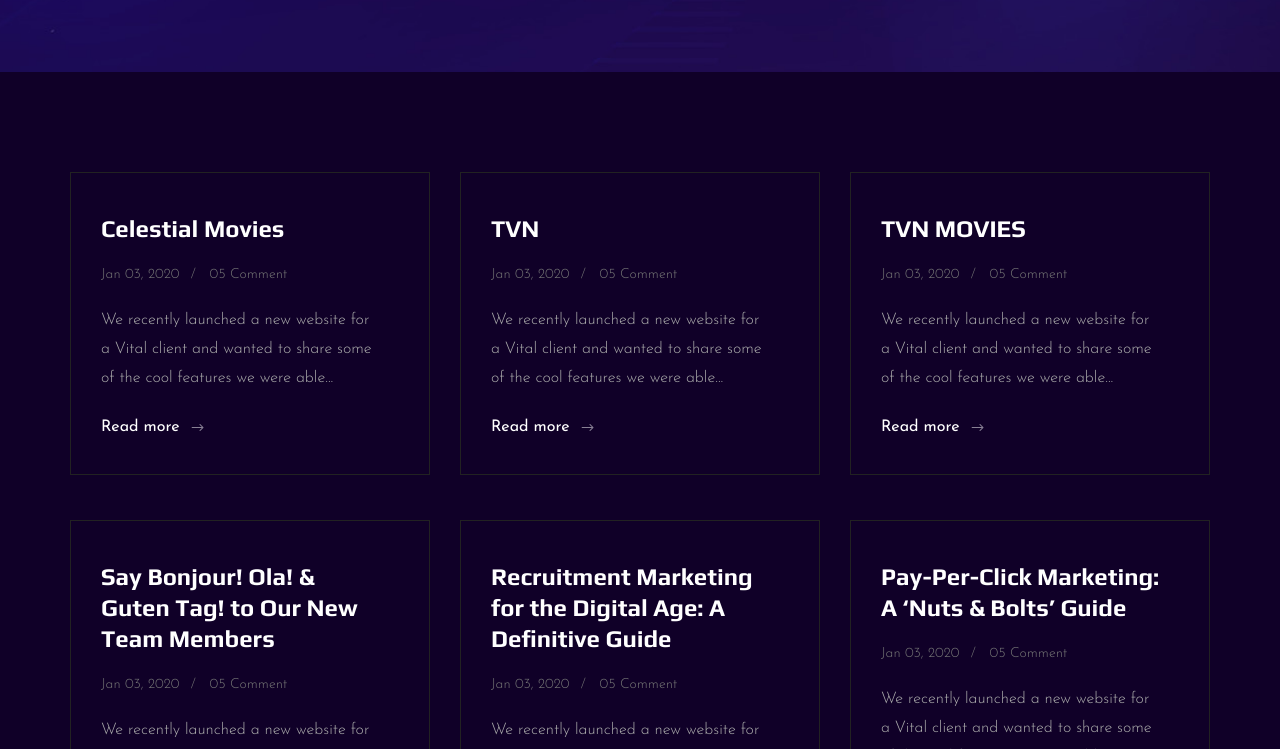
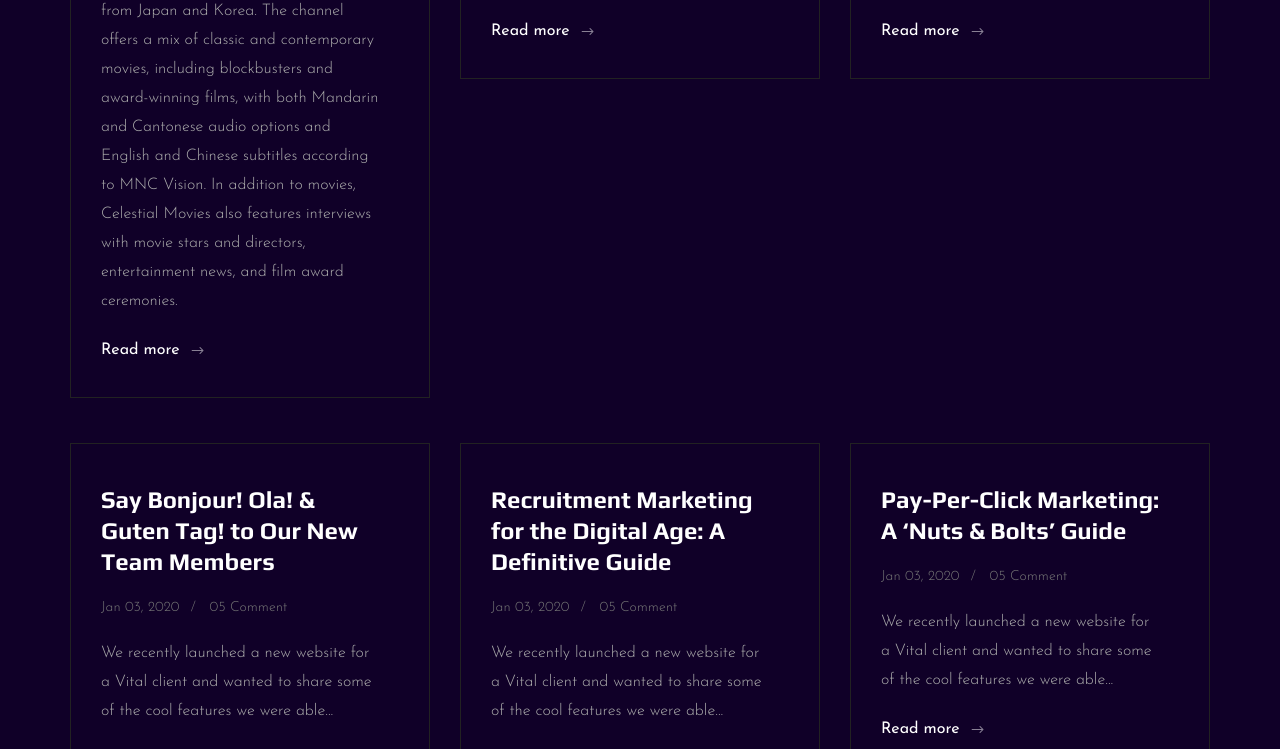
Before and after one commit to erakontendigital/erakontendigital.github.io, a plain HTML site: page blog-entertainment.html in a window 1280 px wide. Shown: the part 280-1029 px from the top of the page. Drawn offline with Linux system fonts and the light colour scheme.

Commit message:
Update blog-entertainment.html

```diff
--- a/blog-entertainment.html
+++ b/blog-entertainment.html
@@ -74,7 +74,7 @@
     <!-- Header End -->
 
     <!-- Breadcrumb Begin -->
-    <div class="breadcrumb-option spad set-bg" data-setbg="img/breadcrumb-bg.jpg">
+    <!--div class="breadcrumb-option spad set-bg" data-setbg="img/breadcrumb-bg.jpg">
         <div class="container">
             <div class="row">
                 <div class="col-lg-12 text-center">
@@ -84,11 +84,11 @@
                             <a href="#">Home</a>
                             <span>Blog</span>
                         </div-->
-                    </div>
+                    <!--/div>
                 </div>
             </div>
         </div>
-    </div>
+</div-->
     <!-- Breadcrumb End -->
 
     <!-- Blog Section Begin -->
@@ -98,37 +98,24 @@
                 <div class="col-lg-4 col-md-6 col-sm-6">
                     <div class="blog__item">
                         <h4>Celestial Movies</h4>
-                        <ul>
-                            <li>Jan 03, 2020</li>
-                            <li>05 Comment</li>
-                        </ul>
-                        <p>We recently launched a new website for a Vital client and wanted to share some of the cool
-                            features we were able...</p>
-                        <a href="#">Read more <span class="arrow_right"></span></a>
+                        <p>Celestial Movies is a 24-hour Asian movie channel, primarily focused on Chinese cinema, but also includes films from Japan and Korea. The channel offers a mix of classic and contemporary movies, including blockbusters and award-winning films, with both Mandarin and Cantonese audio options and English and Chinese subtitles according to MNC Vision. In addition to movies, Celestial Movies also features interviews with movie stars and directors, entertainment news, and film award ceremonies.</p>
+                        <a href="/blog-celestialmovies.html">Read more <span class="arrow_right"></span></a>
                     </div>
                 </div>
                 <div class="col-lg-4 col-md-6 col-sm-6">
                     <div class="blog__item">
                         <h4>TVN</h4>
-                        <ul>
-                            <li>Jan 03, 2020</li>
-                            <li>05 Comment</li>
-                        </ul>
                         <p>We recently launched a new website for a Vital client and wanted to share some of the cool
                             features we were able...</p>
-                        <a href="#">Read more <span class="arrow_right"></span></a>
+                        <a href="/blog-tvn.html">Read more <span class="arrow_right"></span></a>
                     </div>
                 </div>
                 <div class="col-lg-4 col-md-6 col-sm-6">
                     <div class="blog__item">
                         <h4>TVN MOVIES</h4>
-                        <ul>
-                            <li>Jan 03, 2020</li>
-                            <li>05 Comment</li>
-                        </ul>
                         <p>We recently launched a new website for a Vital client and wanted to share some of the cool
                             features we were able...</p>
-                        <a href="#">Read more <span class="arrow_right"></span></a>
+                        <a href="/blog-tvnmovies.html">Read more <span class="arrow_right"></span></a>
                     </div>
                 </div>
                 <div class="col-lg-4 col-md-6 col-sm-6">
```
